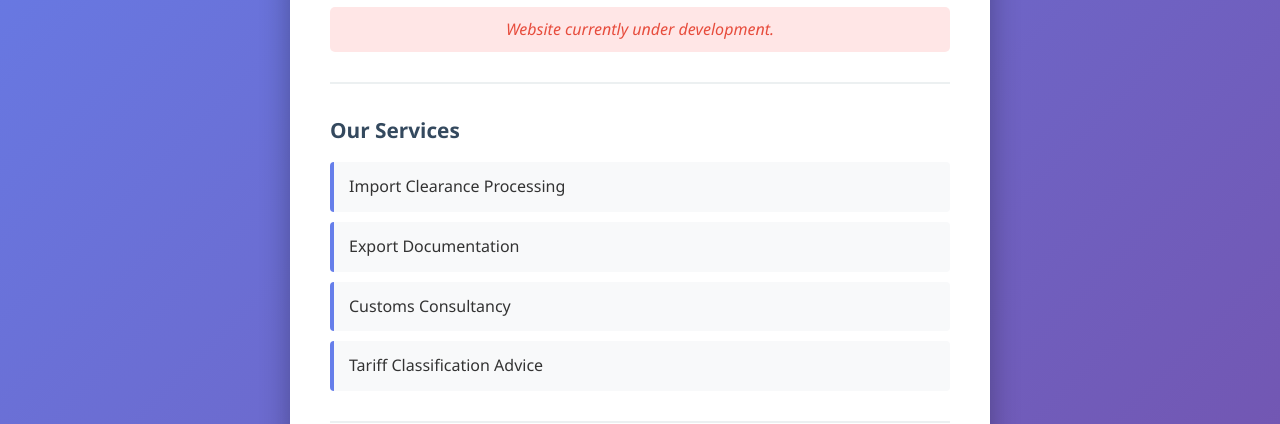
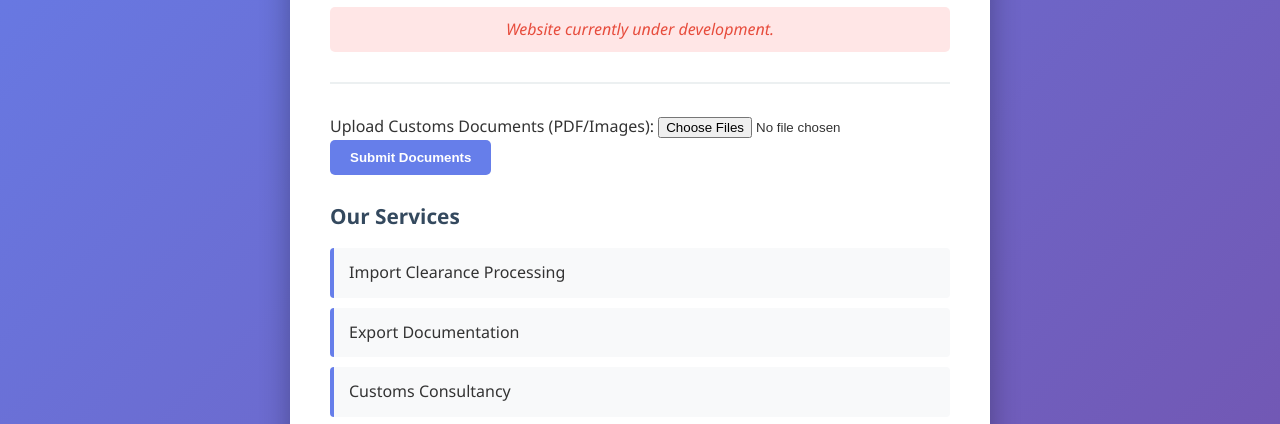
Before and after one commit to lungayken-ux/fmscbc-brokerage, a website: page index.html in a window 1280 px wide. Shown: the part 309-733 px from the top of the page. Drawn offline with Linux system fonts and the light colour scheme.

```diff
--- a/index.html
+++ b/index.html
@@ -197,7 +197,11 @@
         <p class="status"><em>Website currently under development.</em></p>
 
         <hr>
-
+        <form action="YOUR_BACKEND_URL" method="POST" enctype="multipart/form-data">
+    <label for="client-file">Upload Customs Documents (PDF/Images):</label>
+    <input type="file" id="client-file" name="documents" multiple>
+    <button type="submit" class="btn">Submit Documents</button>
+</form>
         <div class="services-section">
             <h3>Our Services</h3>
             <ul>
```
